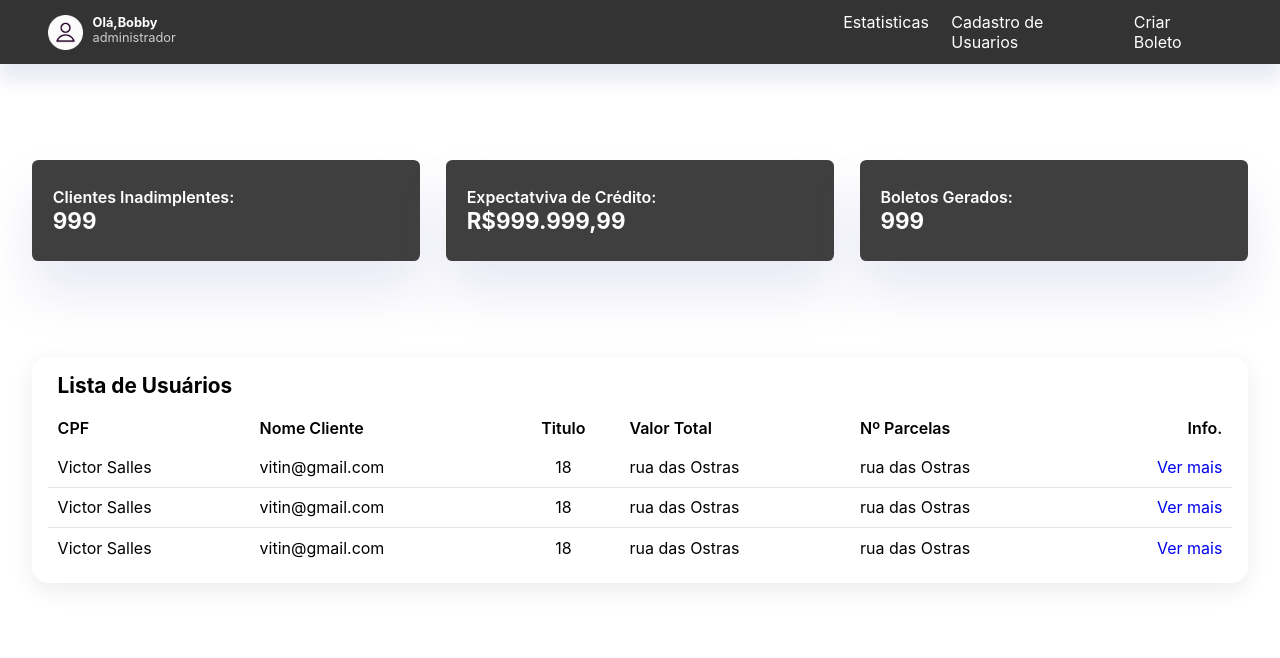
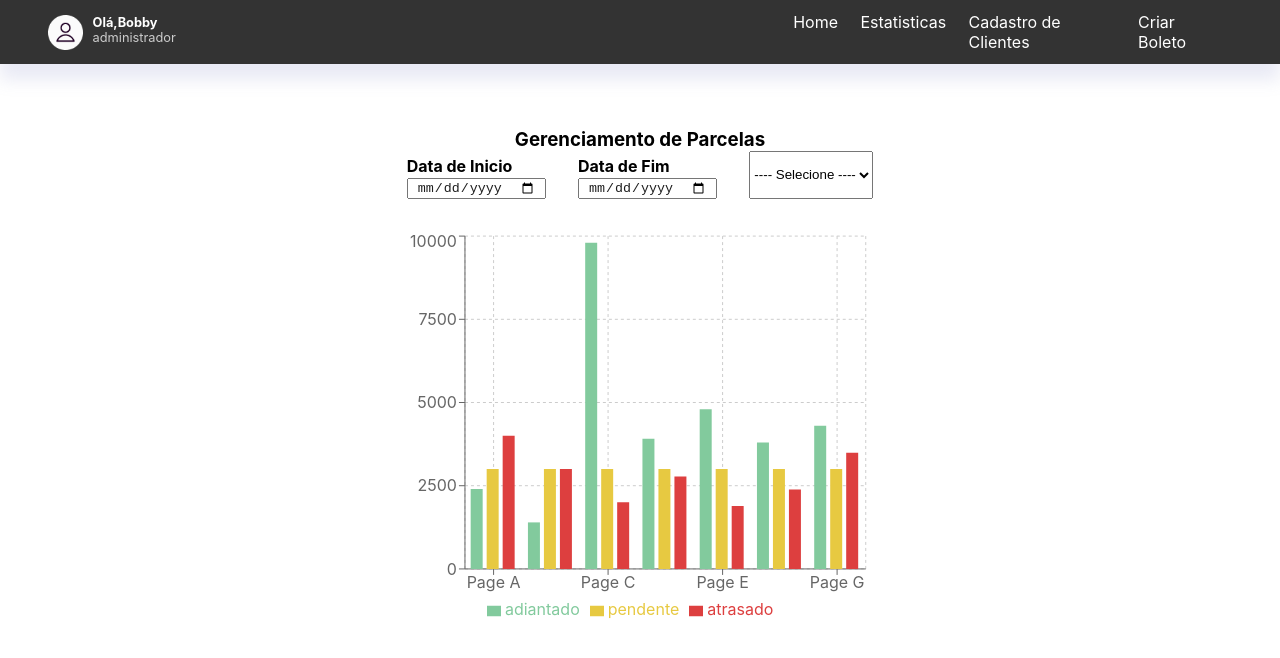
Before and after one commit to CopiloTTeam/front-end, a React (Create React App) app: page /estatisticas in a window 1280 px wide. Shown: the top 658 px of the page. Built offline with nearby package versions, Linux system fonts and the light colour scheme.

Commit message:
inicio da tela de estatisticas com os graficos

```diff
--- a/package.json
+++ b/package.json
@@ -10,11 +10,13 @@
     "@types/node": "^16.7.13",
     "@types/react": "^18.0.0",
     "@types/react-dom": "^18.0.0",
+    "@types/recharts": "^1.8.24",
     "chart.js": "^4.2.1",
     "react": "^18.2.0",
     "react-dom": "^18.2.0",
     "react-router-dom": "^6.9.0",
     "react-scripts": "5.0.1",
+    "recharts": "^2.5.0",
     "typescript": "^4.4.2",
     "utils": "^0.3.1",
     "web-vitals": "^2.1.0"
--- a/src/App.tsx
+++ b/src/App.tsx
@@ -8,6 +8,7 @@ import '../src/styles/global.css';
 import Profile from './pages/Profile';
 import EmployeeForm from './pages/EmployeeCreate';
 import PlotManagement from './pages/PlotManagement';
+import Home from './pages/Home';
 
 function App() {
   return (
@@ -15,6 +16,7 @@ function App() {
       <Routes>
         <Route path="/" element={<Login />} />
         <Route path="/cadastro" element={<EmployeeForm />} />
+        <Route path="/home" element={<Home />} />
         <Route path="/estatisticas" element={<Analytics />} />
          <Route path="/cadastrousuario" element={<CustomerForm />} />
          <Route path="/criarboleto" element={<PayForm />} />
--- a/src/components/Navbar/index.tsx
+++ b/src/components/Navbar/index.tsx
@@ -20,6 +20,14 @@ const Navbar = () => {
                 </a>
                 <div className='navmenu'>
                     <ul className='navlist'>
+                        <a href='/home' className='navlink'>
+                            <li className='navitem'>
+
+                                <img src={Estatisticas} alt='Home' />
+                                <span className='navname'>Home</span>
+
+                            </li>
+                        </a>
                         <a href='/estatisticas' className='navlink'>
                             <li className='navitem'>
 
@@ -32,7 +40,7 @@ const Navbar = () => {
                             <li className='navitem'>
 
                                 <img src={User} alt='User' />
-                                <span className='navname'>Cadastro de Usuarios</span>
+                                <span className='navname'>Cadastro de Clientes</span>
 
                             </li>
                         </a>
--- a/src/components/Navbar/style.css
+++ b/src/components/Navbar/style.css
@@ -46,7 +46,7 @@
     height: 25px;
 }
 .navmenu{
-    width: 400px;
+    width: 450px;
     display: flex;
     align-items: center;
 }
@@ -120,7 +120,7 @@
 }
 @media(max-width:520px) {
     .navlist {
-        column-gap: 5rem;
+        column-gap: 2rem;
     }
     .navname{
         display: none;
--- /dev/null
+++ b/src/components/grafic/index.tsx
@@ -0,0 +1,86 @@
+import React, { PureComponent } from 'react';
+import { BarChart, Bar, XAxis, YAxis, CartesianGrid, Tooltip, Legend, ResponsiveContainer } from 'recharts';
+
+const data = [
+  {
+    name: 'Page A',
+    atrasado: 4000,
+    adiantado: 2400,
+    pendente: 3000,
+    amt: 2400,
+  },
+  {
+    name: 'Page B',
+    atrasado: 3000,
+    adiantado: 1398,
+    pendente: 3000,
+    amt: 2210,
+  },
+  {
+    name: 'Page C',
+    atrasado: 2000,
+    adiantado: 9800,
+    pendente: 3000,
+    amt: 2290,
+  },
+  {
+    name: 'Page D',
+    atrasado: 2780,
+    adiantado: 3908,
+    pendente: 3000,
+    amt: 2000,
+  },
+  {
+    name: 'Page E',
+    atrasado: 1890,
+    adiantado: 4800,
+    pendente: 3000,
+    amt: 2181,
+  },
+  {
+    name: 'Page F',
+    atrasado: 2390,
+    adiantado: 3800,
+    pendente: 3000,
+    amt: 2500,
+  },
+  {
+    name: 'Page G',
+    atrasado: 3490,
+    adiantado: 4300,
+    pendente: 3000,
+    amt: 2100,
+  }
+];
+
+export default class Graphic extends PureComponent {
+  static demoUrl = 'https://codesandbox.io/s/simple-bar-chart-tpz8r';
+
+  render() {
+    return (
+      <ResponsiveContainer width="42%" height="85%">
+        <BarChart
+          width={500}
+          height={300}
+          data={data}
+          margin={{
+            top: 5,
+            right: 30,
+            left: 20,
+            bottom: 5,
+          }}
+        >
+          <CartesianGrid strokeDasharray="3 3" />
+          <XAxis dataKey="name" />
+          <YAxis />
+          <Tooltip />
+          <Legend />
+          <Bar dataKey="adiantado" fill="#82ca9d" />
+          <Bar dataKey="pendente" fill="#e7c941" />
+          <Bar dataKey="atrasado" fill="#dd3f3f" />
+
+        </BarChart>
+      </ResponsiveContainer>
+    );
+  }
+}
--- a/src/pages/Analytics/index.tsx
+++ b/src/pages/Analytics/index.tsx
@@ -1,16 +1,41 @@
 import React from 'react'
-import AnalyticBox from '../../components/AnalyticBox'
+import Graphic from '../../components/grafic'
 import Navbar from '../../components/navbar'
-import Table from '../../components/table'
+import './style.css'
 
-const  Analytics = () => {
+const Analytics = () => {
+
   return (
     <>
-    <Navbar />
-    <div className='main'>
-        <AnalyticBox />
-        <Table />
-    </div>
+      <Navbar />
+      <main>
+        <div className='top-box'>
+          <h3>Gerenciamento de Parcelas</h3>
+          <div className='select-box'>
+            <div className='select-input'>
+              <h3>Data de Inicio</h3>
+            <input
+              required
+              type="date"
+            />
+            </div>
+            <div className='select-input'>
+              <h3>Data de Fim</h3>
+            <input
+              required
+              type="date"
+            />
+            </div>
+            <select name="choice">
+            <option value="first">---- Selecione ----</option>
+              <option value="first">Adiantado</option>
+              <option value="second" >Pendente</option>
+              <option value="third">Atrasado</option>
+            </select>
+          </div>
+        </div>
+        <Graphic />
+      </main>
 
     </>
   )
--- /dev/null
+++ b/src/pages/Analytics/style.css
@@ -0,0 +1,17 @@
+.top-box{
+    padding: 2rem 0;
+    display: flex;
+    justify-content: center;
+    flex-direction: column;
+    align-items: center;
+}
+.select-box{
+    display: flex;
+    gap: 2rem;
+}
+.select-box .select-input{
+    margin-top: 0.3rem;
+}
+.select-box .select-input h3{
+    font-size: 1rem;
+}
--- /dev/null
+++ b/src/pages/Home/index.tsx
@@ -0,0 +1,19 @@
+import React from 'react'
+import AnalyticBox from '../../components/AnalyticBox'
+import Navbar from '../../components/navbar'
+import Table from '../../components/table'
+
+const  Home = () => {
+  return (
+    <>
+    <Navbar />
+    <div className='main'>
+        <AnalyticBox />
+        <Table />
+    </div>
+
+    </>
+  )
+}
+
+export default Home
```
Also changed, not shown: src/components/table/style.css (line endings or trailing spaces), 1 other file (tests, documents, lock files or other folders).
